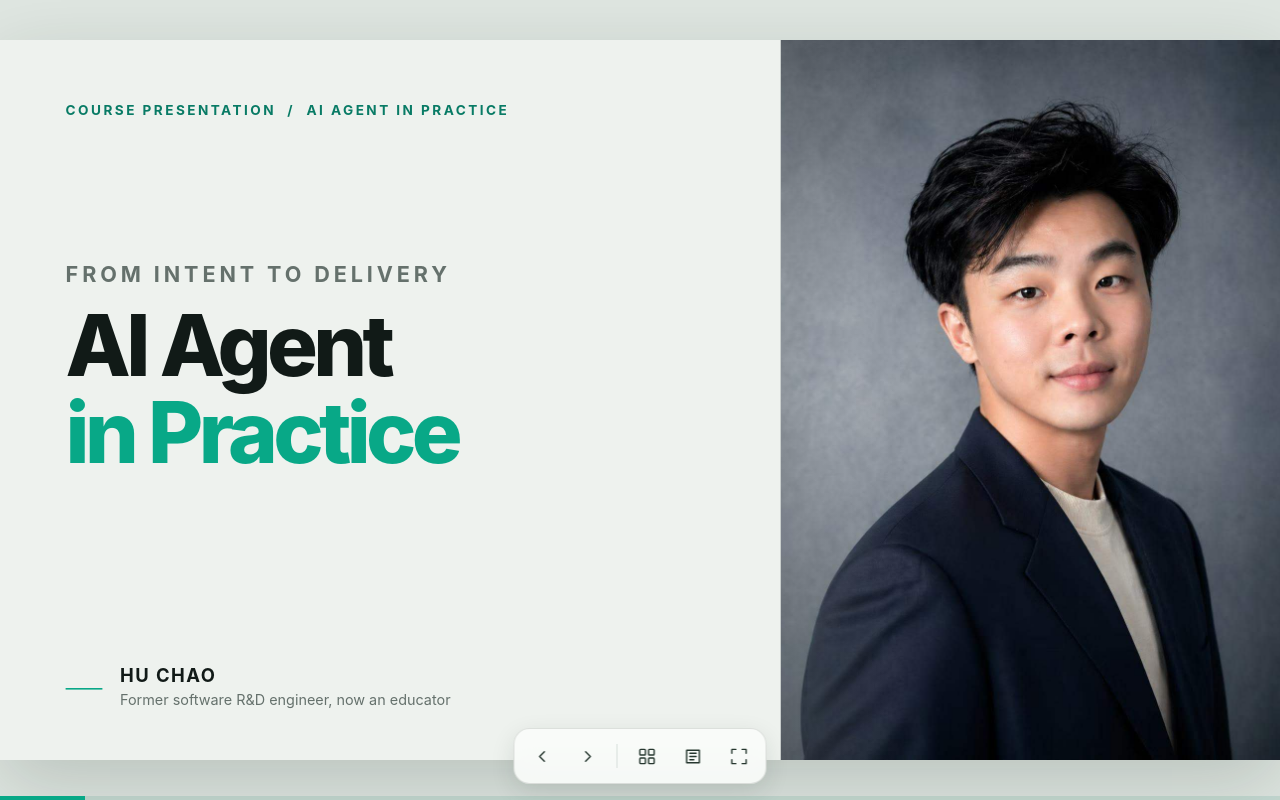
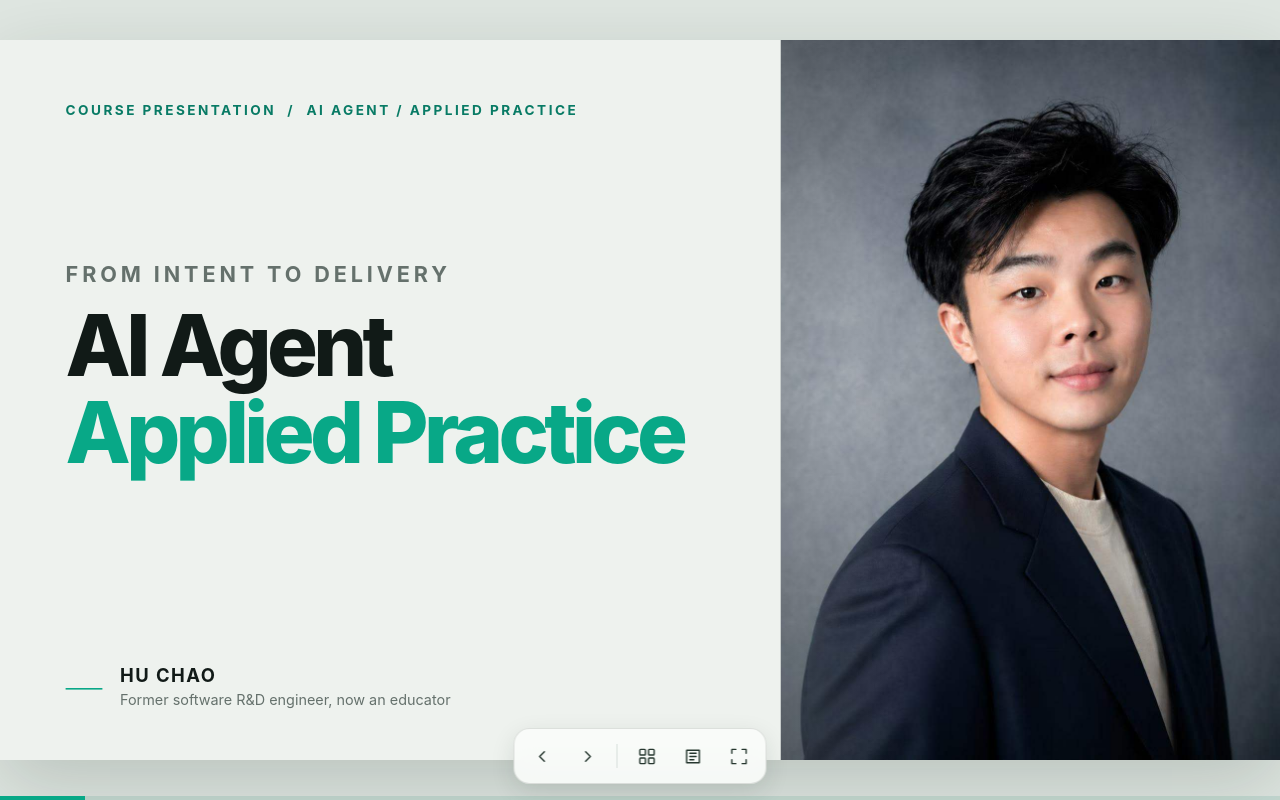
Before and after one commit to huini11/EULJI, a plain HTML site: page index.html in a window 1280 px wide. Drawn offline with Linux system fonts and the light colour scheme.

Commit message:
Fix English title: Applied Practice

```diff
--- a/index.html
+++ b/index.html
@@ -4,7 +4,7 @@
   <meta data-page-node-id="h5LH7fD3aBk4szlIzNqNhu" name="viewport" content="width=device-width, initial-scale=1.0">
   <meta data-page-node-id="oDyiN2Z0r4oHFYNW2zIYpH" name="theme-color" content="#eef2ef">
   <link data-page-node-id="8b2cdTgABcQBuqPrnIoAf4" rel="icon" type="image/svg+xml" href="assets/brand/favicon.svg">
-  <title data-page-node-id="jg4chcAHxRhtsr8Vx2ryOP" data-pnid-children="JawLSvEgFOl4ngwKHgDd8Q">AI Agent in Practice | HU CHAO</title>
+  <title data-page-node-id="jg4chcAHxRhtsr8Vx2ryOP" data-pnid-children="JawLSvEgFOl4ngwKHgDd8Q">AI Agent: Applied Practice | HU CHAO</title>
   <style data-page-node-id="pHQBcLzC7kZjDToSwbHFXr" data-pnid-children="6vaiJTMpKwLDPMZLNtGBJO">
     :root {
       --paper: #f6f8f5;
@@ -467,15 +467,15 @@
   </style>
 </head>
 <body data-page-node-id="YDjalM3YNlGWLiwvMHurHy">
-  <main data-page-node-id="8kBs4VXiGFtoAfHBKYc0Xe" class="viewport" aria-label="AI Agent in Practice - Web Presentation">
+  <main data-page-node-id="8kBs4VXiGFtoAfHBKYc0Xe" class="viewport" aria-label="AI Agent: Applied Practice - Web Presentation">
     <div data-page-node-id="okt9OoaHA2lRyz9YvEDS90" class="stage" id="stage">
-      <section data-page-node-id="zdgjCnAVj7rLTvAw3xX1cq" class="slide cover active" data-title="AI Agent in Practice" data-section="COURSE PRESENTATION" data-time="0.5 min" data-note="Open with a hook: AI writes text in three seconds, but proving it actually works takes three hours. Today is about those three hours. Then set the theme: three cases, one criterion - can you actually open it?" data-nochrome="">
+      <section data-page-node-id="zdgjCnAVj7rLTvAw3xX1cq" class="slide cover active" data-title="AI Agent: Applied Practice" data-section="COURSE PRESENTATION" data-time="0.5 min" data-note="Open with a hook: AI writes text in three seconds, but proving it actually works takes three hours. Today is about those three hours. Then set the theme: three cases, one criterion - can you actually open it?" data-nochrome="">
         <div data-page-node-id="7N8vPKD3ElPifWtKXIl9wN" class="cover-grid">
           <div data-page-node-id="ro01RHLgbKB0JW8x3Ys8Pm" class="cover-copy">
-            <div data-page-node-id="gofbvGK37TPkz3SmQsFTp5" class="cover-kicker">COURSE PRESENTATION &nbsp;/&nbsp; AI AGENT IN PRACTICE</div>
+            <div data-page-node-id="gofbvGK37TPkz3SmQsFTp5" class="cover-kicker">COURSE PRESENTATION &nbsp;/&nbsp; AI AGENT / APPLIED PRACTICE</div>
             <div data-page-node-id="gL28QjeNfOO4RlwNtbMwp2" class="cover-title">
               <span data-page-node-id="XGsyduu2QEAzg8BMYS59aH" class="en">FROM INTENT TO DELIVERY</span>
-              <h1 data-page-node-id="1GAz7AmQO3uGkt7EIVAD50">AI Agent<br data-page-node-id="fhC3RBpujrCjnZ7qCh2G87"><span data-page-node-id="VHeimIuTzQRpuacS1wpEug" class="accent">in Practice</span></h1>
+              <h1 data-page-node-id="1GAz7AmQO3uGkt7EIVAD50">AI Agent<br data-page-node-id="fhC3RBpujrCjnZ7qCh2G87"><span data-page-node-id="VHeimIuTzQRpuacS1wpEug" class="accent">Applied Practice</span></h1>
             </div>
             <div data-page-node-id="0pBqgnATLsg3Ce2ARrK33H" class="cover-person"><span data-page-node-id="xLw56WEBlthYzvVOnXUMUd" class="line"></span><div data-page-node-id="HLyIu6RYzuL7FOxfuqZ4tE"><strong data-page-node-id="2ZnvWWjwSOG6J5Cspz9znE">HU CHAO</strong><span data-page-node-id="HmkYn1cQY0afF7nGY7njo0">Former software R&D engineer, now an educator</span></div></div>
           </div>
```
